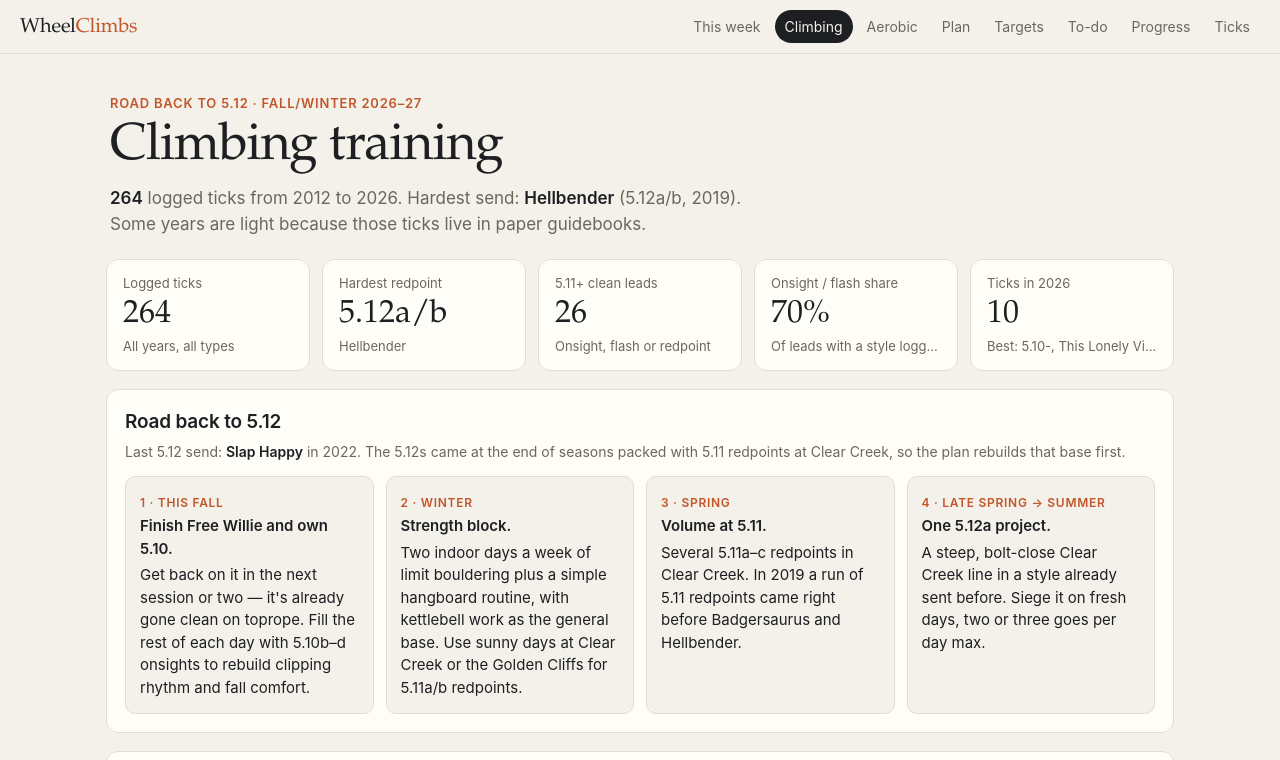
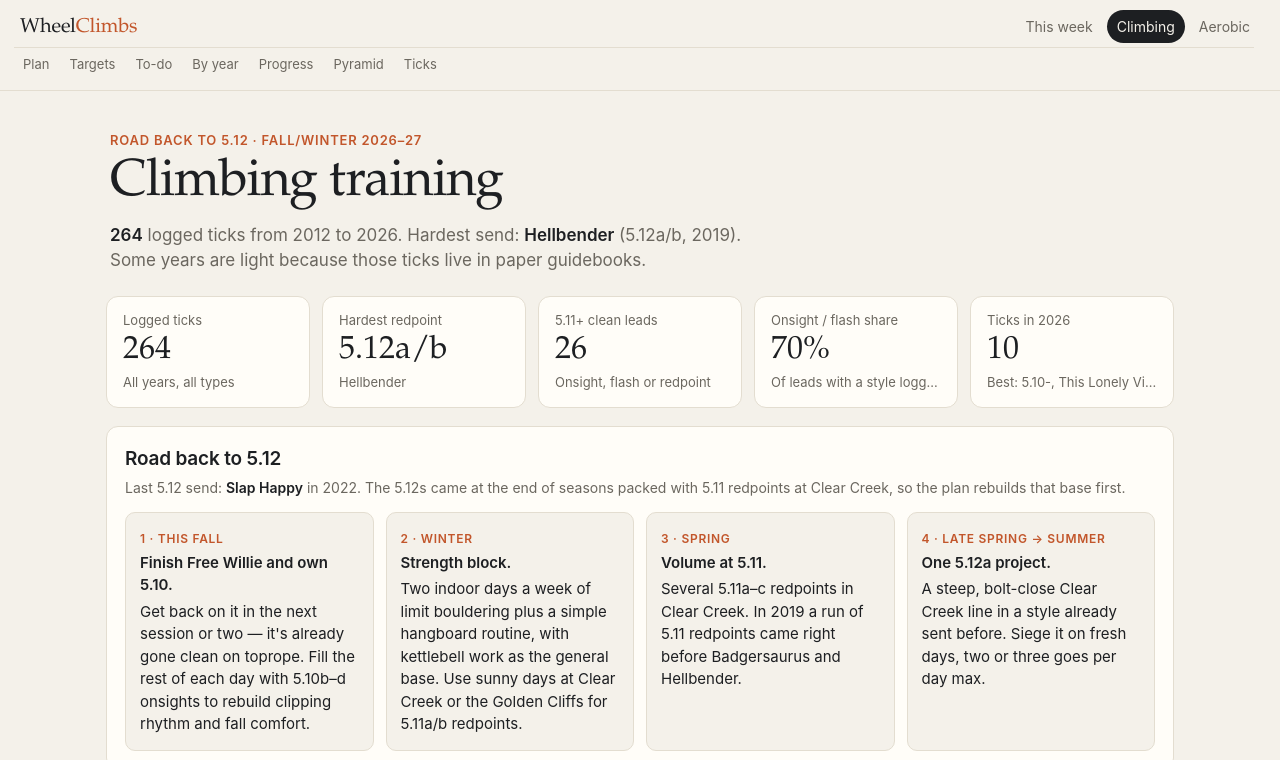
Before and after one commit to wheelson93/wheelclimbs, a plain HTML site: page index.html in a window 1280 px wide. Shown: the top 760 px of the page. Drawn offline with nearby package versions, Linux system fonts and the light colour scheme.

Commit message:
Put section links on their own nav row

```diff
--- a/index.html
+++ b/index.html
@@ -14,8 +14,9 @@
 <nav class="nav" aria-label="Sections">
   <a class="brand" href="#top">Wheel<span>Climbs</span></a>
   <div class="links">
-    <a href="plan.html">This week</a><a href="./" class="on">Climbing</a><a href="aerobic.html">Aerobic</a><a href="#plan">Plan</a><a href="#targets">Targets</a><a href="#todo">To-do</a><a href="#progression">Progress</a><a href="#ticks">Ticks</a>
+    <a href="plan.html">This week</a><a href="./" class="on">Climbing</a><a href="aerobic.html">Aerobic</a>
   </div>
+  <div class="subnav"><a href="#plan">Plan</a><a href="#targets">Targets</a><a href="#todo">To-do</a><a href="#by-year">By year</a><a href="#progression">Progress</a><a href="#pyramid">Pyramid</a><a href="#ticks">Ticks</a></div>
 </nav>
 
 <main class="wrap" id="top">
--- a/style.css
+++ b/style.css
@@ -157,3 +157,10 @@ td.dt{white-space:nowrap;color:var(--muted)}
 .pl-day .av-open{color:var(--ok)}
 .pl-day .av-recover,.pl-day .av-none{color:var(--c3)}
 .pl-row{grid-template-columns:3.6rem 1fr auto}
+/* two-row nav: pages on top, this page's sections below */
+.nav{flex-wrap:wrap;row-gap:4px}
+.subnav{flex-basis:100%;display:flex;gap:2px;overflow-x:auto;scrollbar-width:none;margin:0 -6px;padding-top:2px;border-top:1px solid var(--line)}
+.subnav::-webkit-scrollbar{display:none}
+.subnav a{text-decoration:none;font-size:13px;color:var(--muted);padding:5px 9px;border-radius:999px;white-space:nowrap}
+.subnav a:hover{background:var(--panel);color:var(--fg)}
+html{scroll-padding-top:100px}
```
Also changed, not shown: aerobic.html (+2 -1 lines), plan.html (+1 -0 lines).
